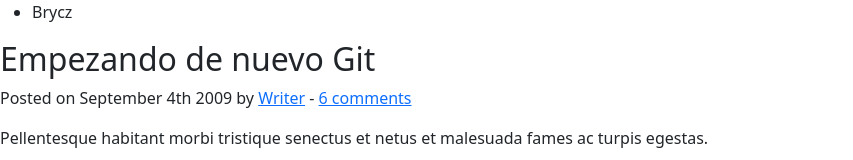
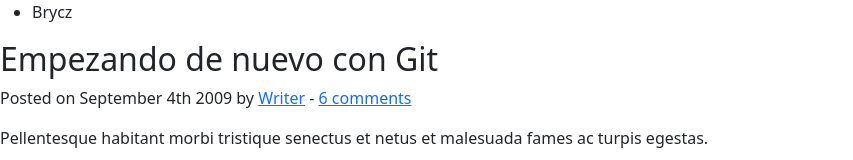
Before and after one commit to BryanJCuellar/demo-repo2, a plain HTML site: page index.html in a window 1280 px wide. Shown: the top 160 px of the page, without its empty margins (0-853 px from the left). Drawn offline with nearby package versions, Linux system fonts and the light colour scheme.

Commit message:
Nueva modificacion al index

```diff
--- a/index.html
+++ b/index.html
@@ -24,7 +24,7 @@
 
 		<article>
 			<header>
-				<h2>Empezando de nuevo Git</h2>
+				<h2>Empezando de nuevo con Git</h2>
 				<p>Posted on <time datetime="2009-09-04T16:31:24+02:00">September 4th 2009</time> by <a
 						href="#">Writer</a> - <a href="#comments">6 comments</a></p>
 			</header>
```
